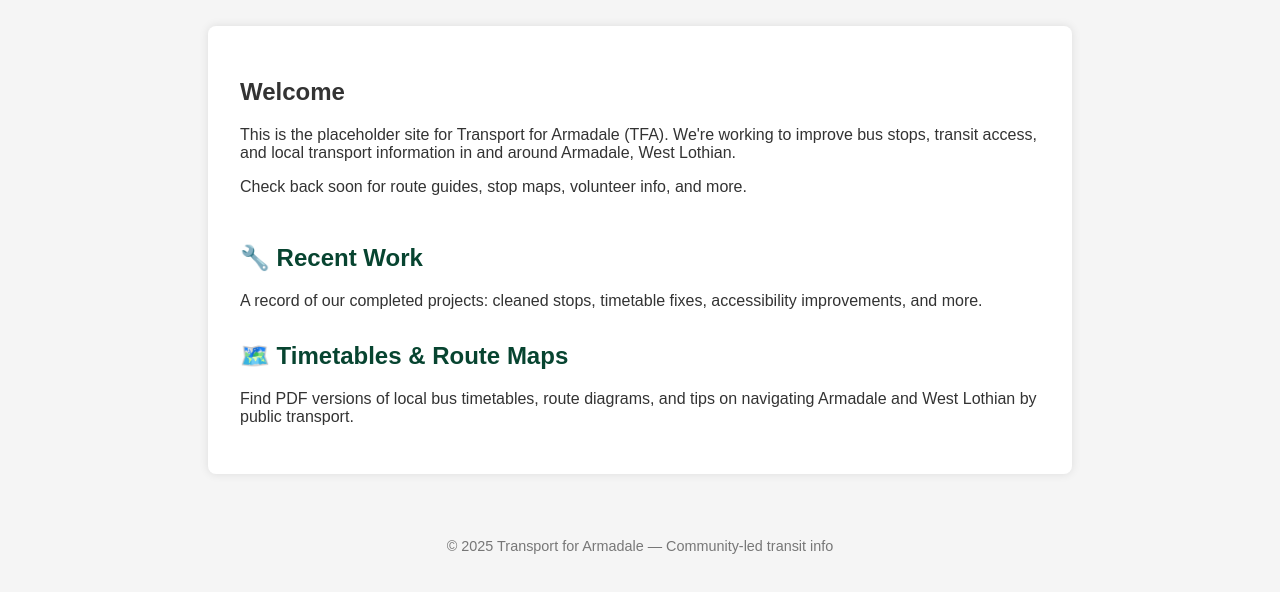
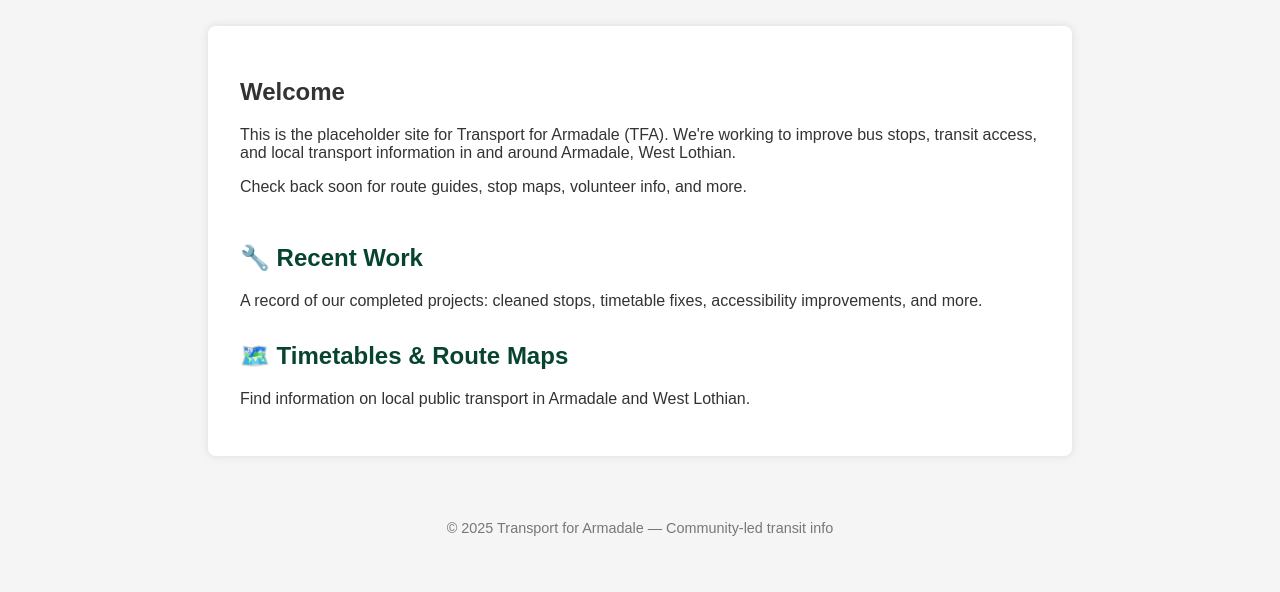
Before and after one commit to paravostok/transportforarmadale, a plain HTML site: page index.html in a window 1280 px wide. Shown: the part 158-750 px from the top of the page. Drawn offline with Linux system fonts and the light colour scheme.

Commit message:
Update index.html

```diff
--- a/index.html
+++ b/index.html
@@ -85,7 +85,7 @@
 
   <section style="margin-top: 2rem;">
     <h2><a href="routes.html" style="color: #074430; text-decoration: none;">🗺️ Timetables & Route Maps</a></h2>
-    <p>Find PDF versions of local bus timetables, route diagrams, and tips on navigating Armadale and West Lothian by public transport.</p>
+    <p>Find information on local public transport in Armadale and West Lothian.</p>
   </section>
 </main>
 
```
